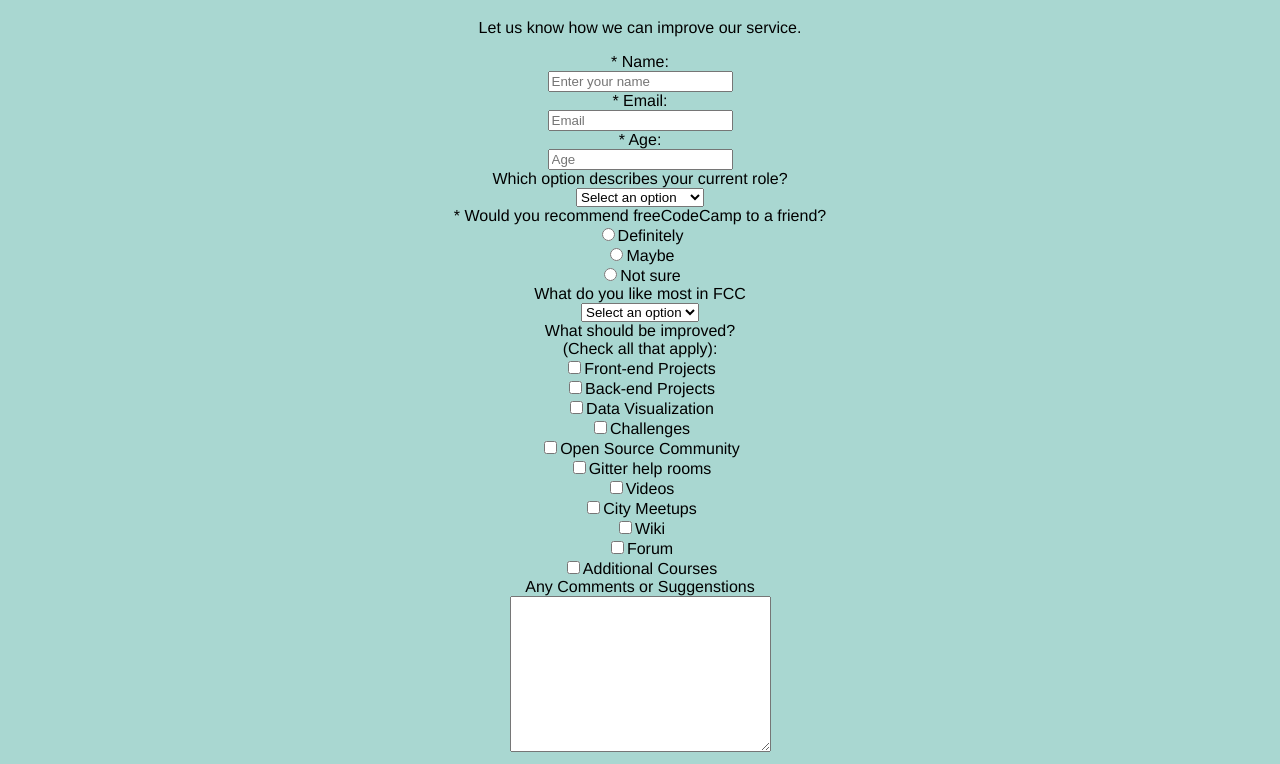
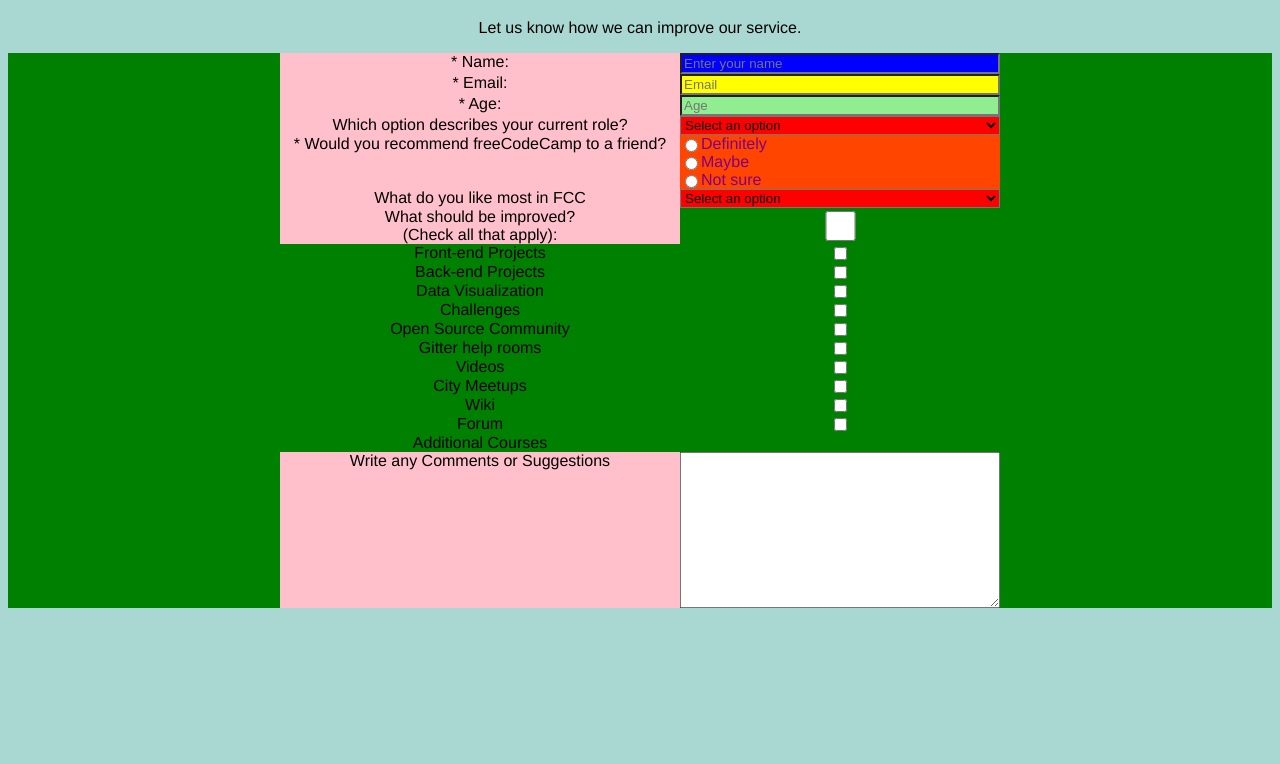
Before and after one commit to DennisVargas/survey-form, a plain HTML site: page index.html in a window 1280 px wide. Shown: the part 61-825 px from the top of the page. After the commit the page ends 800 px from the top, so only its background shows below. Drawn offline with Linux system fonts and the light colour scheme.

Commit message:
Creates definitions for the major css classes in the form.
Changes form-row to be a grid. This has caused errors in the checkboxes which should be grouped.

```diff
--- a/css/style.css
+++ b/css/style.css
@@ -4,7 +4,45 @@
   font-family: 'Raleway', Helvetica, sans-serif;
   min-width: 320px;
 }
+/* .form-container{
+    display: flex;
+    flex-direction: column;
 
+    justify-content: center;
+    background: pink;
+} */
+.form-row{
+    display: grid;
+    grid-template-columns: 25em 20em;
+    flex-direction: row;
+    justify-content: center;
+    background: green;
+}
+.labels{
+    background: pink;
+}
+.form-text-inputs{
+    background:blue;
+}
+.form-number-inputs{
+    background: lightgreen;
+}
+.form-email-inputs{
+    background: yellow;
+}
+.form-selector{
+    background: red;
+}
+.form-radio-inputs{
+    color:purple;
+    background: orangered;
+    display: flex;
+    flex-direction: column;
+}
+.radio-row{
+    display:flex;
+    flex-direction: row;
+}
 /* form{
     background: pink;
 } */
--- a/index.html
+++ b/index.html
@@ -14,10 +14,10 @@
         <script src="https://cdn.freecodecamp.org/testable-projects-fcc/v1/bundle.js"></script>
         <!-- ============= -->
         <h1 id=title>Survey Form</h1>
-        <div id="form-content">
+        <div id="form-content" >
             <p id="description">Let us know how we can improve our service.</p>
-            <form action="" target="_self" id="survey-form">
-                <div class="form-row">
+            <form action="" target="_self" id="survey-form"class="form-container">
+                <div class="form-row" >
                     <div class="labels">
                         <label for="name">* Name: </label>
                     </div>
@@ -28,13 +28,13 @@
                     <div class="labels">
                         <label for="email-input">* Email: </label>
                     </div>
-                    <input class="form-text-inputs" id="email" type="email" placeholder="Email" required>
+                    <input class="form-email-inputs" id="email" type="email" placeholder="Email" required>
                 </div>
                 <div class="form-row">
                     <div class="labels">
                         <label for="age-input">* Age: </label>
                     </div>
-                    <input class="form-text-inputs" id="number" type="number" placeholder="Age" required>
+                    <input class="form-number-inputs" id="number" type="number" placeholder="Age" required>
                 </div>
                 <div class="form-row">
                     <div class="labels">
@@ -53,9 +53,13 @@
                     <div class="labels">
                         <label for="recommend-option">* Would you recommend freeCodeCamp to a friend?</label>
                     </div>
-                    <input class="form-radio-input" name="recommend-option" type="radio" value="Definitely">Definitely<br>
-                    <input class="form-radio-input" name="recommend-option" type="radio" value="Maybe">Maybe<br>
-                    <input class="form-radio-input" name="recommend-option" type="radio" value="Not sure">Not sure<br>
+
+                    <div class="form-radio-inputs">
+                        <span class="radio-row"><input class="form-radio-input" name="recommend-option" type="radio" value="Definitely">Definitely</span>
+                        <span class="radio-row"><input class="form-radio-input" name="recommend-option" type="radio" value="Maybe">Maybe</span>
+                        <span class="radio-row"><input class="form-radio-input" name="recommend-option" type="radio" value="Not sure">Not sure</span>
+                    </div>
+
                 </div>
                 <div class="form-row">
                     <div class="labels">
@@ -87,13 +91,12 @@
                 </div>
                 <div class="form-row">
                     <div class="labels">
-                        <label for="">Any Comments or Suggenstions</label>
+                        <label for="">Write any Comments or Suggestions</label>
                     </div>
                     <textarea name="form-text-area" id="comment-box" cols="30" rows="10"></textarea>
                 </div>
             </form>
         </div>
-
         <!-- =============== -->
         <script src="js/index.js"></script>
     </body>
```
